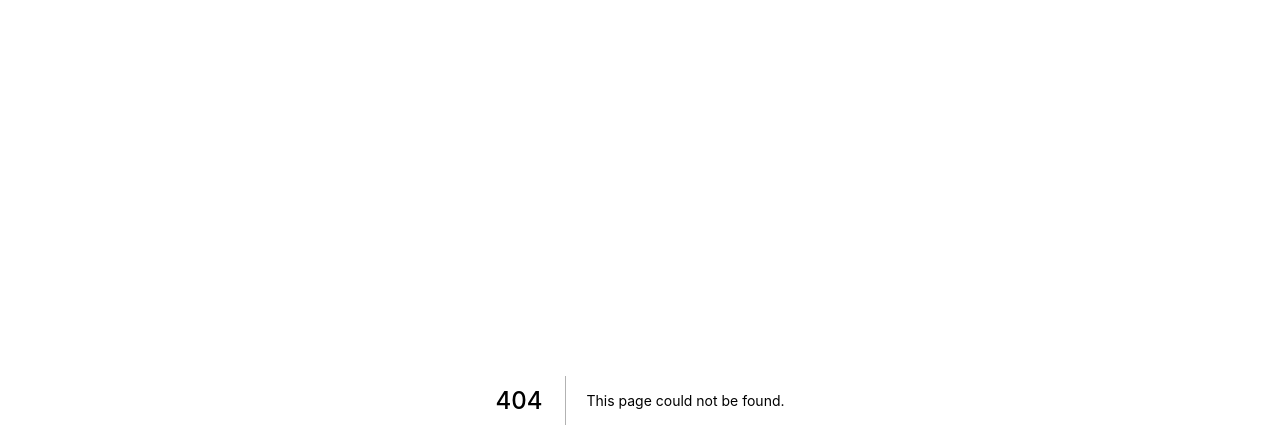
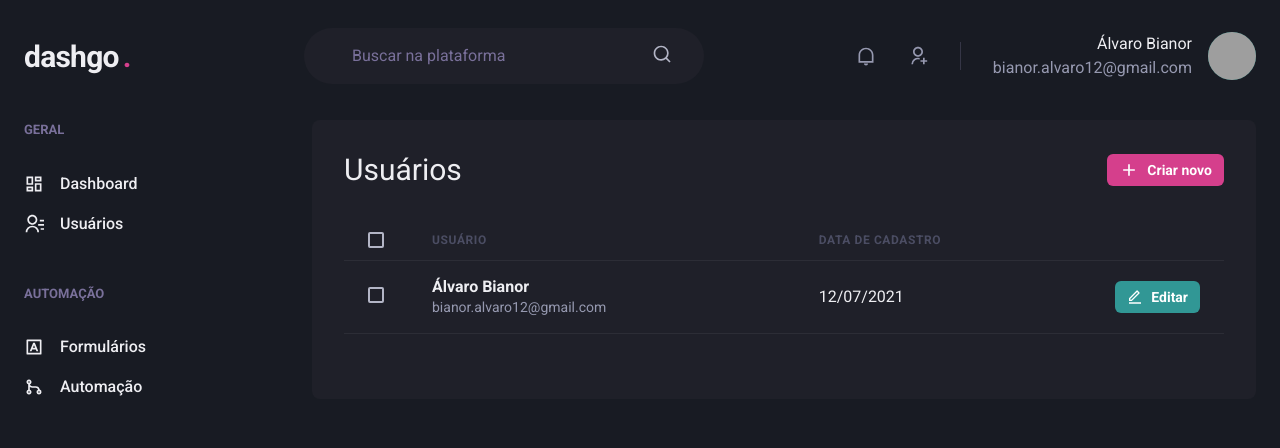
Before and after one commit to alvarobianor/dashGo, a Next.js app: page /users in a window 1280 px wide. Before the commit this address had no page. Shown: the top 448 px of the page. Built offline with nearby package versions, Linux system fonts and the light colour scheme; grey boxes are pictures that could not be loaded.

Commit message:
Users page created

```diff
--- /dev/null
+++ b/src/pages/users/index.tsx
@@ -0,0 +1,90 @@
+import {
+  Flex,
+  SimpleGrid,
+  Box,
+  Text,
+  theme,
+  Heading,
+  Button,
+  Icon,
+  Table,
+  Thead,
+  Tr,
+  Th,
+  Checkbox,
+  Tbody,
+  Td,
+} from "@chakra-ui/react";
+import { RiAddLine, RiEditLine } from "react-icons/ri";
+import { Header } from "../../components/Header";
+import { Sidebar } from "../../components/Sidebar";
+
+export default function UserList() {
+  return (
+    <Box>
+      <Header />
+
+      <Flex w="100%" my="6" maxWidth={1480} mx="auto" px="6">
+        <Sidebar />
+
+        <Box flex="1" borderRadius={8} bg="gray.800" p="8">
+          <Flex mb="8" justify="space-between" align="center">
+            <Heading size="lg" fontWeight="normal">
+              Usuários
+            </Heading>
+            <Button
+              as="a"
+              size="sm"
+              fontSize="sm"
+              colorScheme="pink"
+              leftIcon={<Icon as={RiAddLine} fontSize="20" />}
+            >
+              Criar novo
+            </Button>
+          </Flex>
+
+          <Table colorScheme="whiteAlpha">
+            <Thead>
+              <Tr>
+                <Th px="6" color="gray.300" width="8">
+                  <Checkbox colorScheme="pink" />
+                </Th>
+                <Th>Usuário</Th>
+                <Th>Data de cadastro</Th>
+                <Th width="8" />
+              </Tr>
+            </Thead>
+            <Tbody>
+              <Tr paddingBottom="0.5">
+                <Td px="6">
+                  <Checkbox colorScheme="pink" />
+                </Td>
+                <Td>
+                  <Box>
+                    <Text fontWeight="bold">Álvaro Bianor</Text>
+                    <Text fontSize="sm" color="gray.300">
+                      bianor.alvaro12@gmail.com
+                    </Text>
+                  </Box>
+                </Td>
+
+                <Td>12/07/2021</Td>
+                <Td>
+                  <Button
+                    as="a"
+                    size="sm"
+                    fontSize="sm"
+                    colorScheme="teal"
+                    leftIcon={<Icon as={RiEditLine} fontSize="16" />}
+                  >
+                    Editar
+                  </Button>
+                </Td>
+              </Tr>
+            </Tbody>
+          </Table>
+        </Box>
+      </Flex>
+    </Box>
+  );
+}
```
